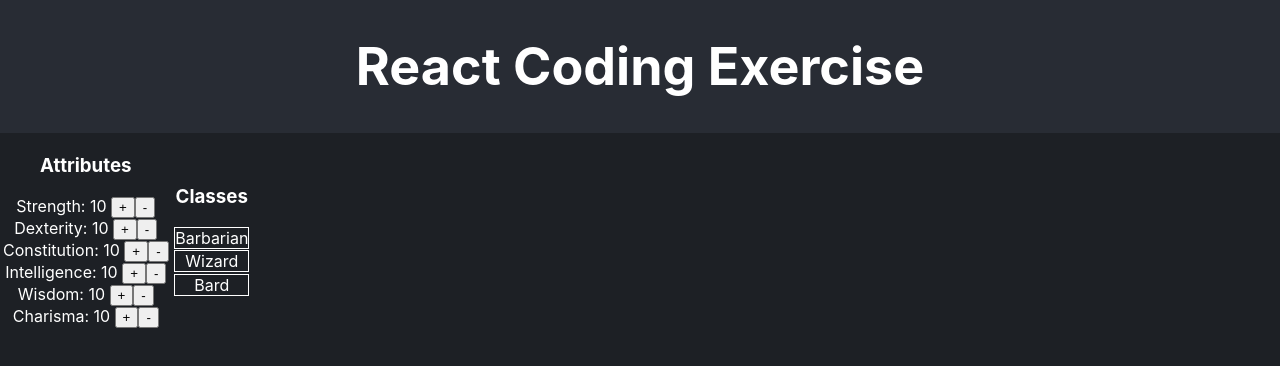
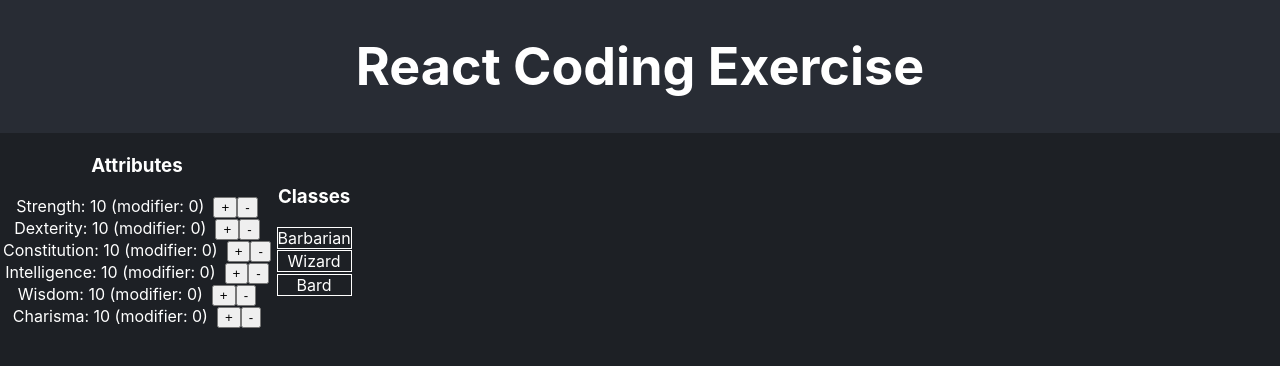
Before and after one commit to Ramijul/recruiting-webapp-character, a React (Create React App) app: page / in a window 1280 px wide. Shown: the top 366 px of the page. Built offline with nearby package versions, Linux system fonts and the light colour scheme.

Commit message:
4. Add ability modifier

```diff
--- a/src/components/Attributes.js
+++ b/src/components/Attributes.js
@@ -13,8 +13,14 @@ export function Attributes({ characterIndex }) {
             state.characters[characterIndex]["attributes"][attributeName][
               "points"
             ]
+          }{" "}
+          (modifier:{" "}
+          {
+            state.characters[characterIndex]["attributes"][attributeName][
+              "modifier"
+            ]
           }
-          &nbsp;
+          ) &nbsp;
           <button
             onClick={() =>
               state.incrementAttribute(characterIndex, attributeName)
--- a/src/store.js
+++ b/src/store.js
@@ -2,14 +2,29 @@ import { create } from "zustand";
 import { ATTRIBUTE_LIST } from "./consts";
 import { produce } from "immer";
 
+/**
+ * default attributes
+ * @returns
+ */
 function INIT_ATTRIBUTES() {
   const attributes = {};
   for (let attr of ATTRIBUTE_LIST) {
     attributes[attr] = {
       points: 10,
+      modifier: 0, // 0 for 10
     };
   }
   return attributes;
+}
+
+/**
+ * calculate attribute modifier based on points
+ * @param {*} points
+ * @returns
+ */
+function calcModifier(points) {
+  const diff = points - 10;
+  return diff > 0 ? Math.floor(diff / 2) : diff;
 }
 
 /**
@@ -30,9 +45,12 @@ export const useStore = create((set) => ({
         const character = state.characters[characterInd];
         const points = character["attributes"][attributeName]["points"] + 1;
 
+        // calculate modifier
+        const modifier = calcModifier(points);
+
         character["attributes"][attributeName] = {
           points,
-          // TODO: add modifier
+          modifier,
         };
       })
     ),
@@ -42,9 +60,13 @@ export const useStore = create((set) => ({
       produce((state) => {
         const character = state.characters[characterInd];
         const points = character["attributes"][attributeName]["points"] - 1;
+
+        // calculate modifier
+        const modifier = calcModifier(points);
+
         character["attributes"][attributeName] = {
           points,
-          // TODO: add modifier
+          modifier,
         };
       })
     ),
```
